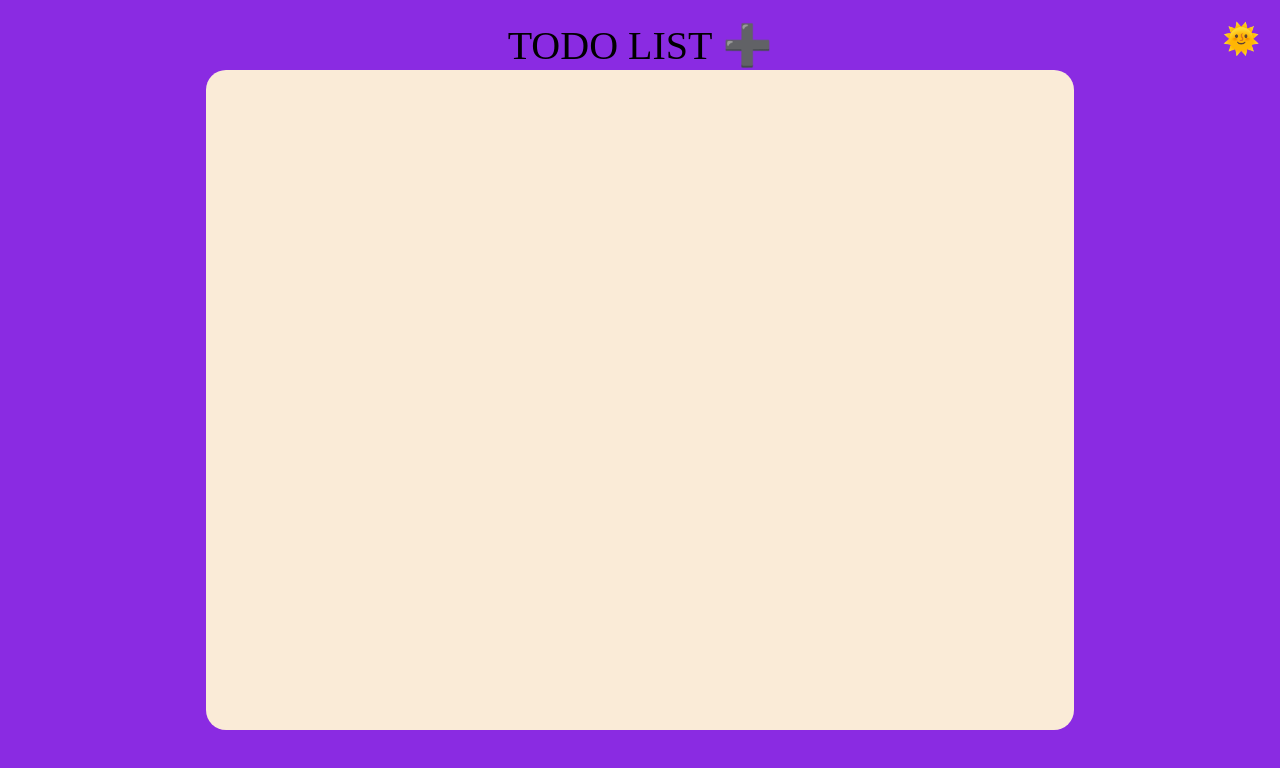
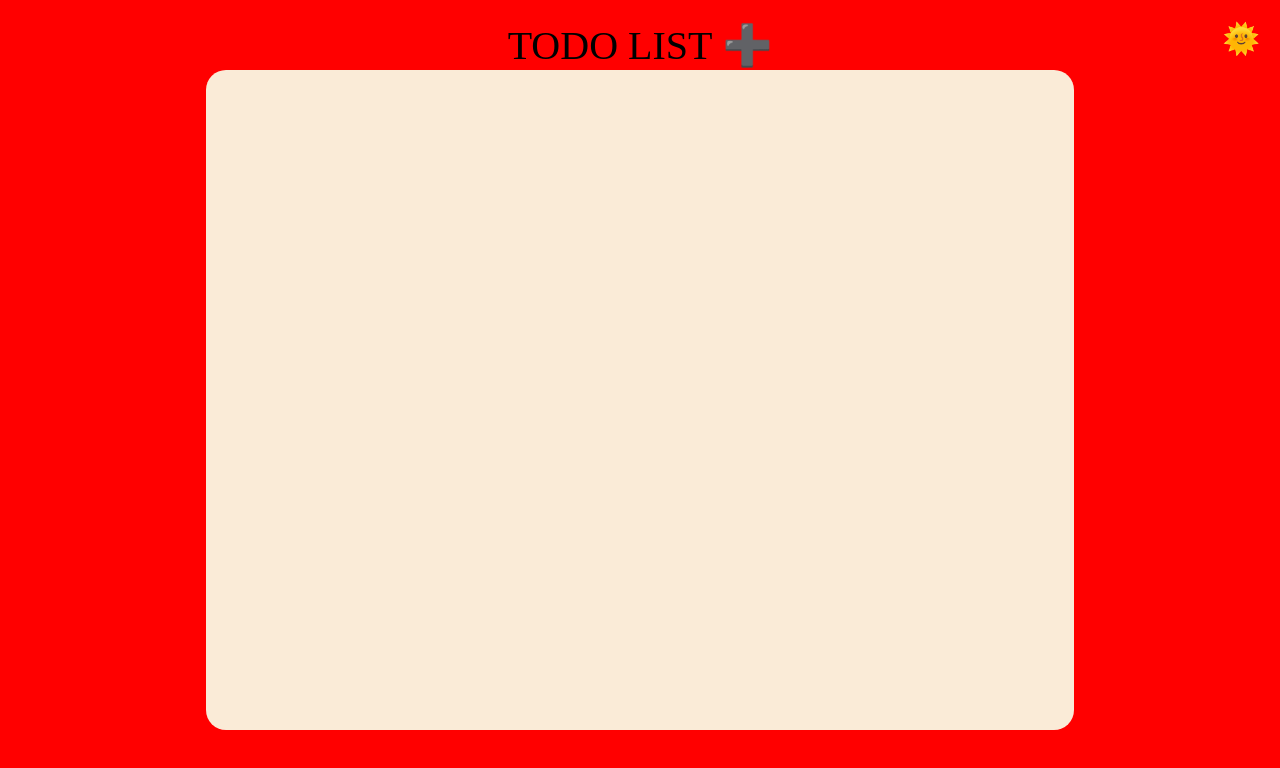
Before and after one commit to denissosnowsky/TODO, a React (Create React App) app: page / in a window 1280 px wide. Shown: the top 768 px of the page. Built offline with nearby package versions, Linux system fonts and the light colour scheme.

Commit message:
red color changed

```diff
--- a/src/App.css
+++ b/src/App.css
@@ -5,7 +5,7 @@
   display: flex;
   justify-content: center;
   align-items: center;
-  background-color: blueviolet;
+  background-color: red;
   position: relative;
 }
 
```
